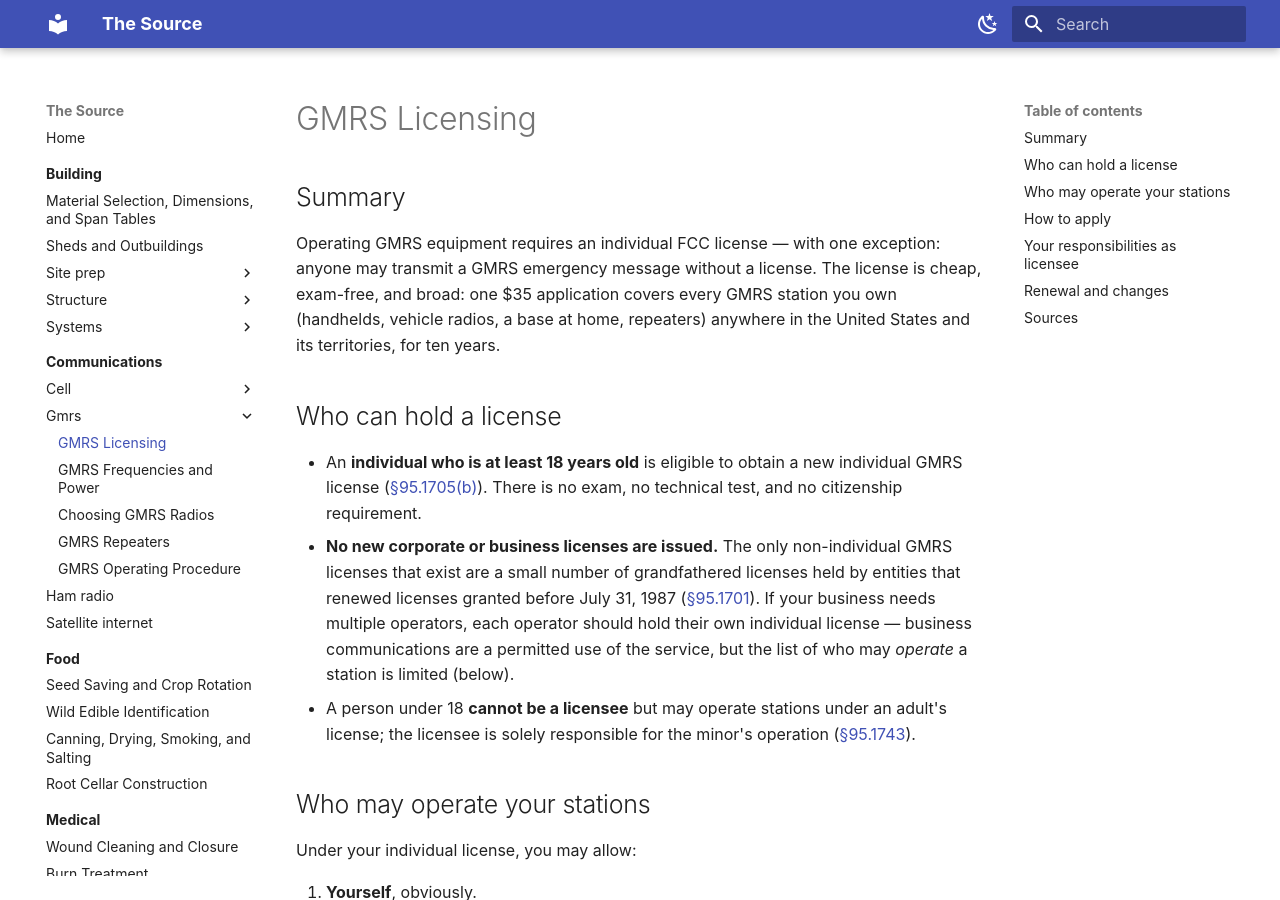
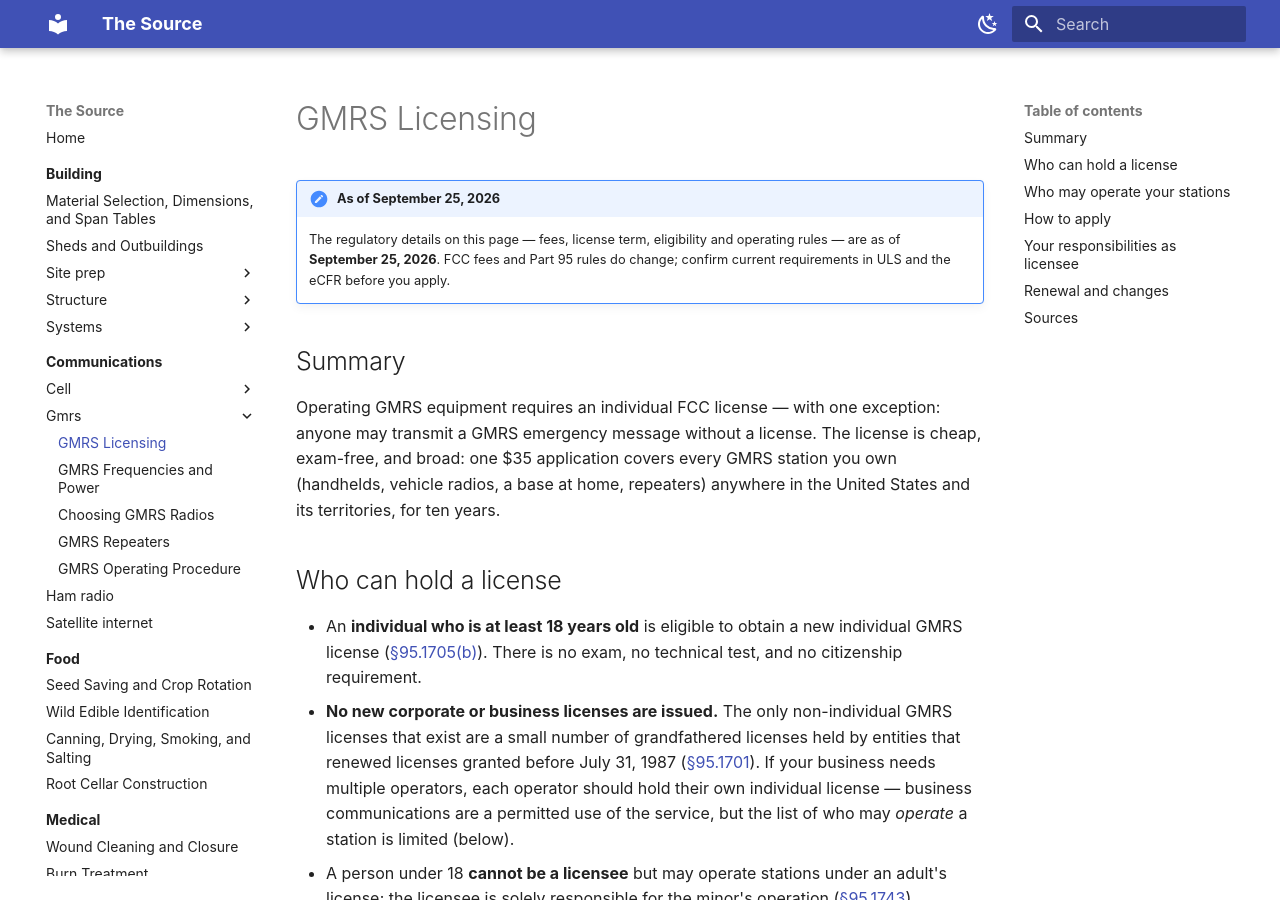
Before and after one commit to jeffreysmattson/the-source, an MkDocs documentation site: the page built from docs/communications/gmrs/10-licensing.md, in a window 1280 px wide and 900 px high. Built offline with MkDocs 1.6.1 and Material for MkDocs 9.7.7, drawn with Linux system fonts in a browser that asks for light colours.

Commit message:
Date-stamp GMRS licensing page as of September 25, 2026
Fees and Part 95 rules change over time; a reader consulting this page
should know how current the regulatory details are.

```diff
--- a/docs/communications/gmrs/10-licensing.md
+++ b/docs/communications/gmrs/10-licensing.md
@@ -1,4 +1,10 @@
 # GMRS Licensing
+
+!!! note "As of September 25, 2026"
+    The regulatory details on this page — fees, license term, eligibility and
+    operating rules — are as of **September 25, 2026**. FCC fees and Part 95
+    rules do change; confirm current requirements in ULS and the eCFR before
+    you apply.
 
 ## Summary
 
```
